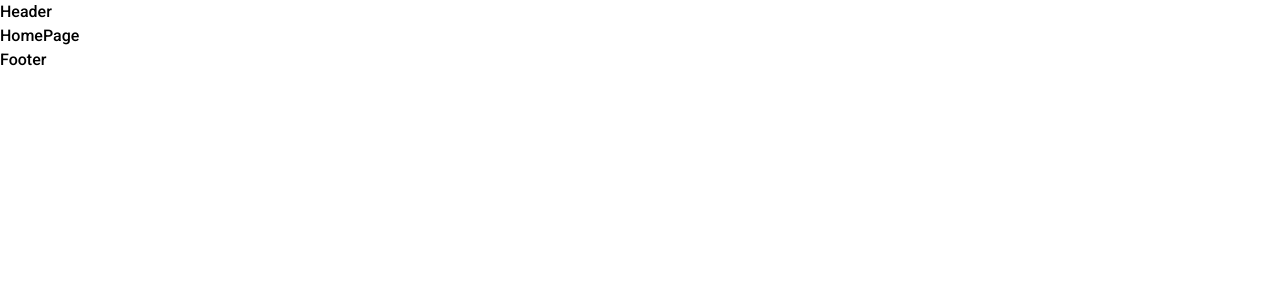
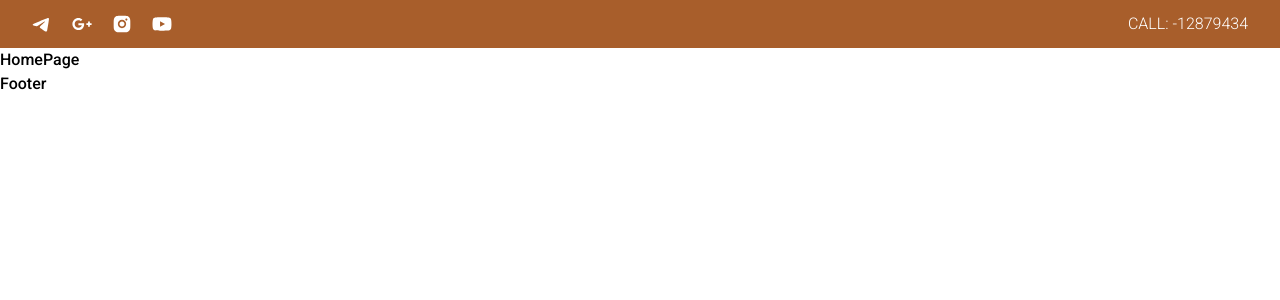
Before and after one commit to Elmira868/leathera, a React (Vite) app: page / in a window 1280 px wide. Shown: the top 300 px of the page. Built offline with nearby package versions, Linux system fonts and the light colour scheme.

Commit message:
feat: Add topbar

```diff
--- /dev/null
+++ b/src/components/Common/Header/Fragmenta/Topbar.jsx
@@ -0,0 +1,21 @@
+
+import { socialLinks } from "../../../../lib/constants"
+
+const Topbar = () => {
+  return (
+    <div className="flex min-h-12 w-full items-center justify-between gap-x-3 bg-primary px-4 py-2 sm:px-6 lg:px-8">
+        {/* Social links */}
+        <div className="flex shrink-0 items-center gap-x-3 text-base transition-colors delay-150 *:cursor-pointer *:text-white *:hover:text-black sm:gap-x-4 sm:text-lg lg:gap-x-5 lg:text-xl">
+            {socialLinks.map((link, name) => (
+                <span key={name}>{link.icon}</span>
+            ))}
+        </div>
+        {/* Phone */}
+        <div className="min-w-0 text-right">
+          <span className="font-roboto-Light text-xs uppercase text-white sm:text-sm lg:text-base">call: -12879434</span>
+        </div>
+    </div>
+  )
+}
+
+export default Topbar
--- a/src/components/Common/Header/Header.jsx
+++ b/src/components/Common/Header/Header.jsx
@@ -1,8 +1,11 @@
 
+import Topbar from "./Fragmenta/Topbar"
 
 const Header = () => {
   return (
-    <div>Header</div>
+    <div>
+<Topbar/>
+    </div>
   )
 }
 
--- /dev/null
+++ b/src/lib/constants.jsx
@@ -0,0 +1,23 @@
+import { RiTelegram2Fill } from "react-icons/ri";
+import { FaGooglePlusG } from "react-icons/fa";
+import { RiInstagramFill } from "react-icons/ri";
+import { FaYoutube } from "react-icons/fa";
+
+export const socialLinks = [
+  {
+    name: "Telegram",
+    icon: <RiTelegram2Fill />,
+  },
+  {
+    name: "Google",
+    icon: <FaGooglePlusG />,
+  },
+  {
+    name: "Instagram",
+    icon: <RiInstagramFill />,
+  },
+  {
+    name: "Youtube",
+    icon: <FaYoutube />,
+  },
+];
```
Also changed, not shown: src/lib/constants.js (deleted).
